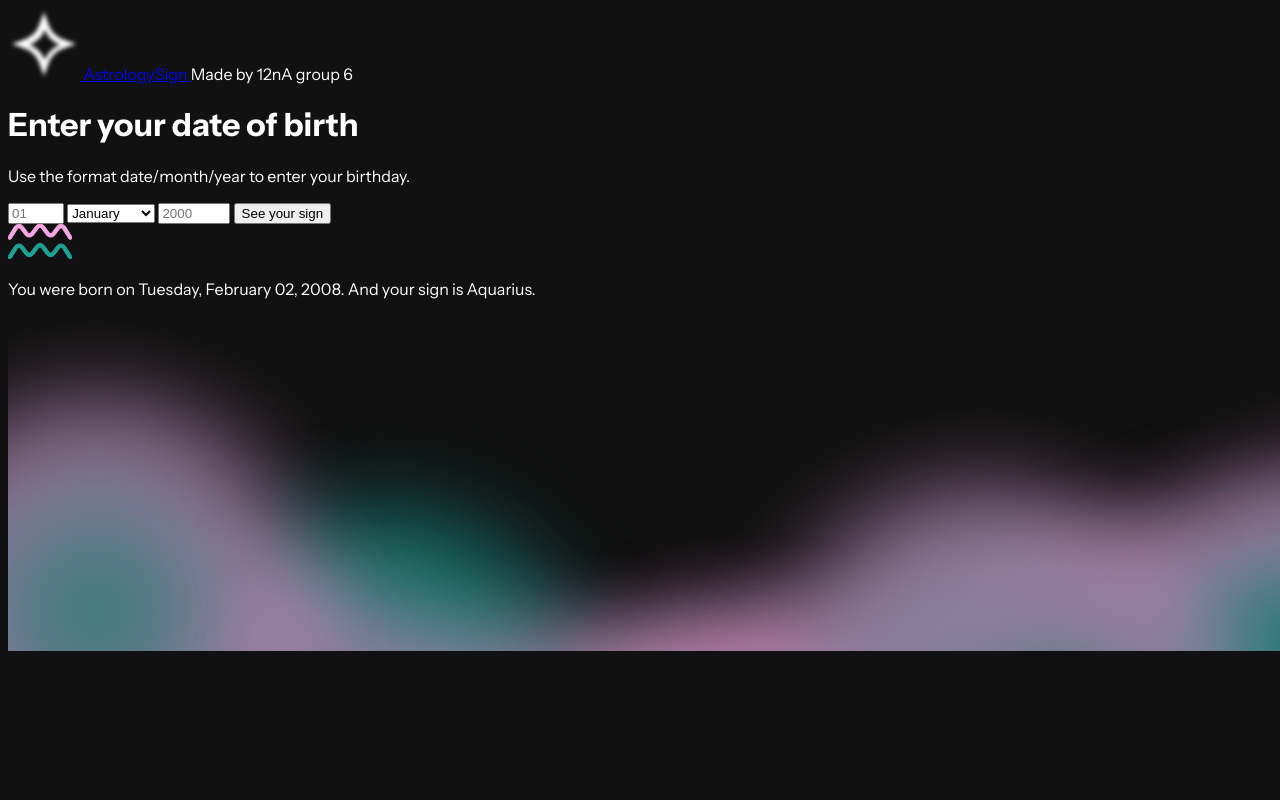
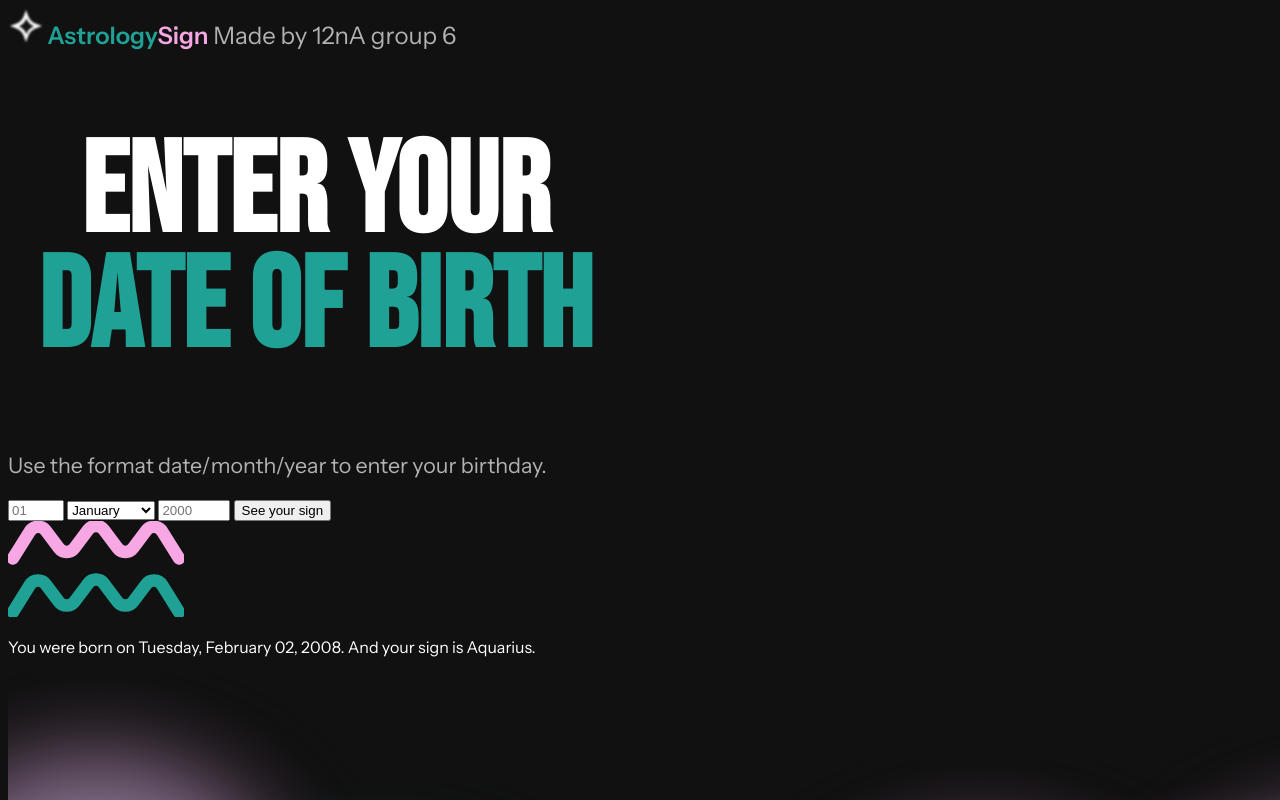
Before and after one commit to abenezer147/astrologysign, a plain HTML site: page index.html in a window 1280 px wide. Shown: the top 800 px of the page. Drawn offline with Linux system fonts and the light colour scheme.

Commit message:
Started basic styling.

```diff
--- a/index.html
+++ b/index.html
@@ -9,14 +9,17 @@
 <body>
     <a href="/">
         <img
+            class="logo"
             src="assets/brand/logo.svg"
             alt="A blurry star representing AstrologySign's logo."
         >
-        <span>AstrologySign</span>
+        <span class="brand-name">
+            <span class="teal">Astrology</span><span class="pink">Sign</span>
+        </span>
     </a>
-    <span>Made by 12nA group 6</span>
-    <h1>Enter your date of birth</h1>
-    <p>Use the format date/month/year to enter your birthday.</p>
+    <span class="made-by">Made by 12nA group 6</span>
+    <h1 class="headline">Enter your <span class="teal">date of birth</span></h1>
+    <p class="sub-headline">Use the format date/month/year to enter your birthday.</p>
     <form>
         <input
             type="number"
@@ -55,6 +58,7 @@
     </form>
     <!-- This image is dynamic. -->
     <img
+        class="sign-img"
         src="assets/signs/aquarius.svg"
         alt="Aquarius"
     >
--- /dev/null
+++ b/styles/appearance/main.css
@@ -0,0 +1,19 @@
+.headline {
+    max-width: 12ch;
+    line-height: 90%;
+
+    font-family: bebas-neue;
+    font-size: var(--fs-xl);
+
+    text-align: center;
+}
+
+.headline .teal {
+    color: var(--clr-teal-500);
+}
+
+.sub-headline {
+    font-size: var(--fs-sm);
+
+    color: var(--clr-gray-700);
+}
--- /dev/null
+++ b/styles/appearance/navbar.css
@@ -0,0 +1,27 @@
+.logo {
+    height: 32px;
+}
+
+.brand-name {
+    font-size: var(--fs-md);
+    font-weight: 600;
+}
+
+.brand-name .teal {
+    color: var(--clr-teal-500);
+}
+
+.brand-name .pink {
+    color: var(--clr-pink-500);
+}
+
+.made-by {
+    font-size: var(--fs-md);
+    color: var(--clr-gray-700);
+}
+
+@media (min-width: 800px) {
+    .logo {
+        height: 36px;
+    }
+}
--- /dev/null
+++ b/styles/appearance/result-display.css
@@ -0,0 +1,9 @@
+.sign-img {
+    height: 64px;
+}
+
+@media (min-width: 800px) {
+    .sign-img {
+        height: 96px;
+    }
+}
--- a/styles/appearance/style.css
+++ b/styles/appearance/style.css
@@ -1 +1,4 @@
 @import "body.css";
+@import "navbar.css";
+@import "main.css";
+@import "result-display.css";
--- /dev/null
+++ b/styles/config/resets.css
@@ -0,0 +1,11 @@
+*,
+*::before,
+*::after {
+    box-sizing: border-box;
+}
+
+a {
+    color: inherit;
+
+    text-decoration: none;
+}
--- a/styles/config/style.css
+++ b/styles/config/style.css
@@ -1 +1,2 @@
+@import "resets.css";
 @import "fonts.css";
--- a/styles/variables/colors.css
+++ b/styles/variables/colors.css
@@ -1,4 +1,9 @@
 :root {
     --clr-white: #ffffff;
     --clr-gray-100: #111111;
+    --clr-gray-700: #b2b2b2;
+
+    --clr-teal-500: #1fa195;
+
+    --clr-pink-500: #f7a7e4;
 }
--- a/styles/variables/fonts.css
+++ b/styles/variables/fonts.css
@@ -1,4 +1,16 @@
 :root {
     --ff-body: instrument-sans;
     --ff-header: bebas-neue;
+
+    --fs-sm: 1.167rem;
+    --fs-md: 1.34rem;
+    --fs-xl: 5rem;
 }
+
+@media (min-width: 800px) {
+    :root {
+        --fs-sm: 1.34rem;
+        --fs-md: 1.5rem;
+        --fs-xl: 8rem;
+    }
+}
```
